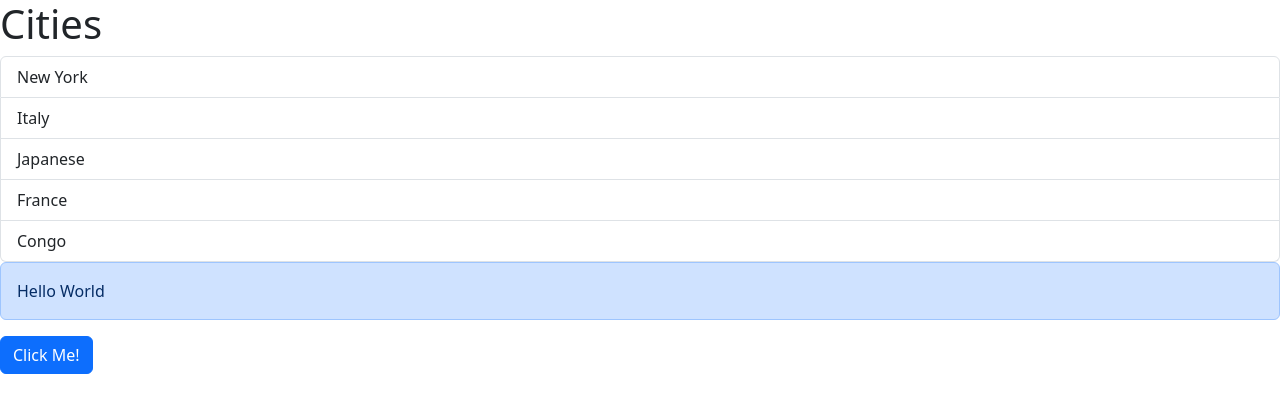
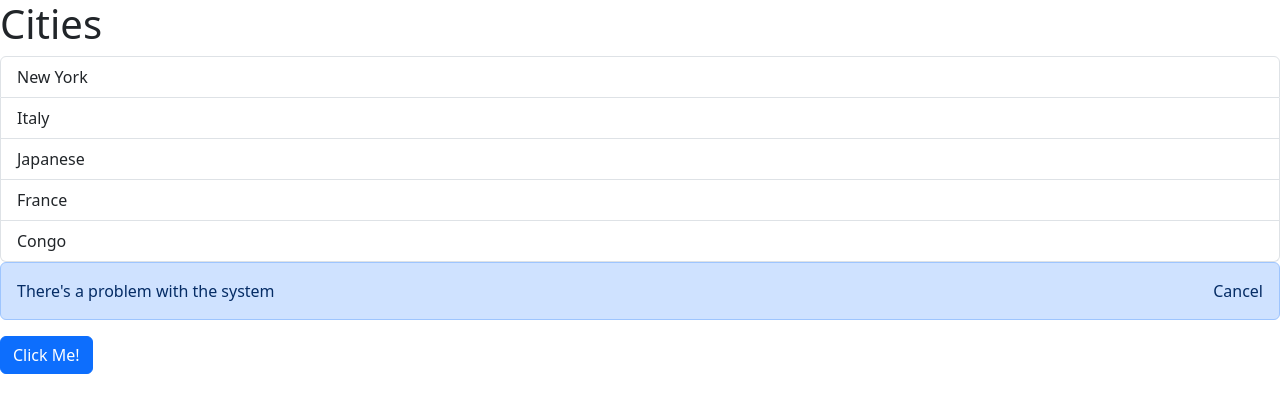
Before and after one commit to Tsunamiisking/mosh-react, a React (Vite) app in the folder mosh-react/: page / in a window 1280 px wide. Both pictures are taken after a click on the button "Click Me!". Shown: the top 412 px of the page. Built offline with nearby package versions, Linux system fonts and the light colour scheme.

Commit message:
Added Alert add and remove feature

```diff
--- a/mosh-react/index.html
+++ b/mosh-react/index.html
@@ -5,6 +5,7 @@
     <link rel="icon" type="image/svg+xml" href="/vite.svg" />
     <meta name="viewport" content="width=device-width, initial-scale=1.0" />
     <title>Vite + React + TS</title>
+    <link rel="stylesheet" href="./src/index.css">
 
   </head>
   <body>
--- a/mosh-react/src/App.tsx
+++ b/mosh-react/src/App.tsx
@@ -19,9 +19,17 @@ function App() {
     console.log(item);
   };
   const handleButtonClick = () => {
-
+    const element = document.querySelector('.alertBox') as HTMLElement
+    if (element) {
+      element.style.display = 'block'
+    }
   }
   const handleAlertClick = () => {
+    const element = document.querySelector('.alertBox') as HTMLElement
+    if (element) {
+      element.style.display = 'none'
+    }
+
 
   }
   return (
@@ -32,8 +40,9 @@ function App() {
         onSelectedItem={handleSelectedItem}
       />
 
-      <Alert onClick={handleAlertClick}>
-        Hello <span> World </span>
+      <Alert>
+        <div className="text">There's a problem with the system</div>
+        <div onClick={handleAlertClick} className="cancel-icon"> Cancel </div>
       </Alert>
 
       <Exercise onClick={handleButtonClick} color='primary'>
--- a/mosh-react/src/components/Alert.tsx
+++ b/mosh-react/src/components/Alert.tsx
@@ -1,16 +1,17 @@
-import { ReactNode } from "react"
+import { ReactNode } from "react";
 
 interface Props {
-    children: ReactNode
-    onClick: () => void
+  children: ReactNode;
 }
 
-const Alert = ({ children, onClick }: Props) => {
+const Alert = ({ children, }: Props) => {
   return (
-    <div onClick={onClick} className="alert alert-primary">
-      {children}
-    </div>
-  )
-}
+      <div className="alertBox">
+        <div className="elemAlert alert alert-primary">
+          {children}
+        </div>
+      </div>
+  );
+};
 
-export default Alert
+export default Alert;
--- /dev/null
+++ b/mosh-react/src/index.css
@@ -0,0 +1,8 @@
+.alertBox {
+    display: none;
+    cursor: pointer;
+}
+.elemAlert{
+    justify-content: space-between;
+    display: flex;
+}
```
